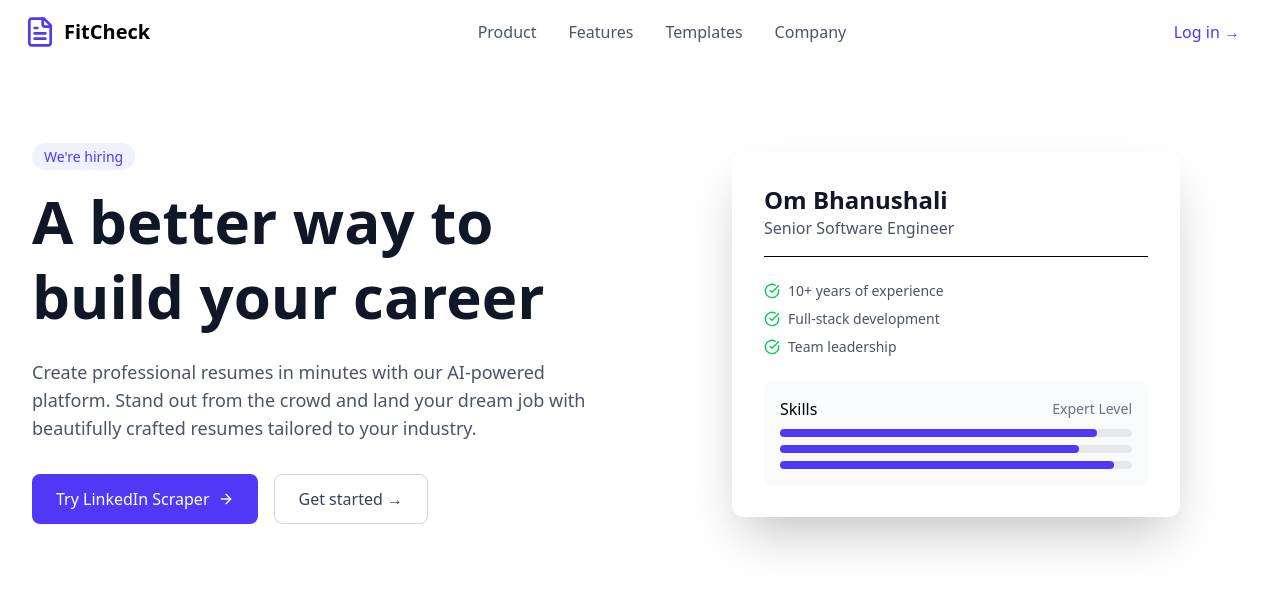
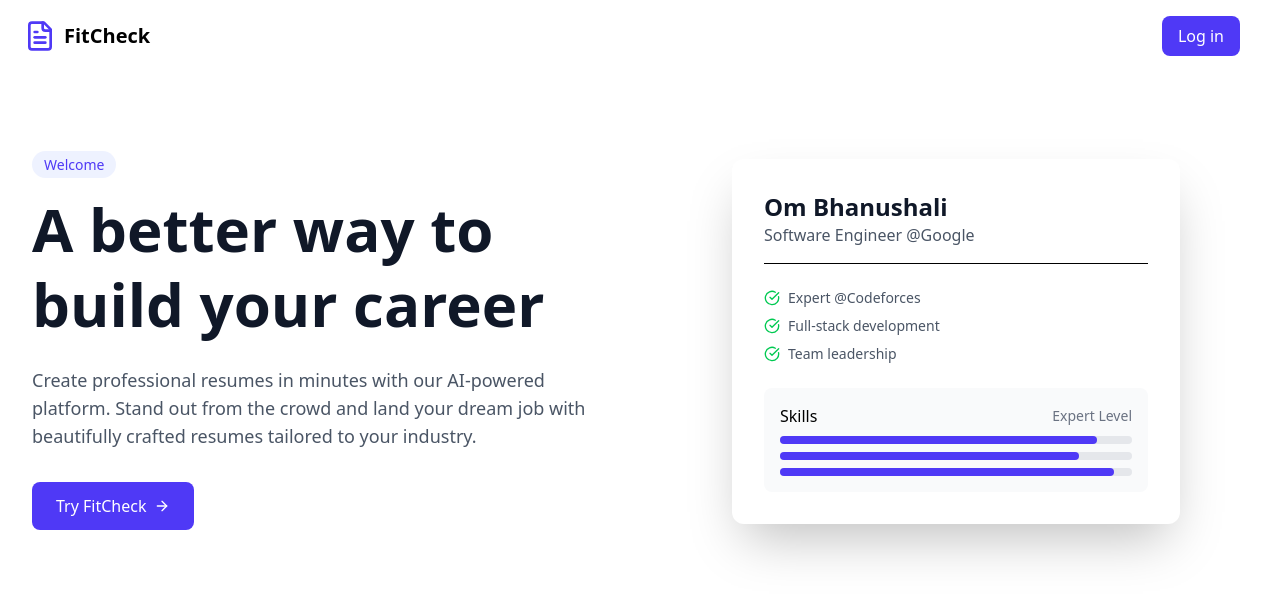
Before and after one commit to ombhanushaliii/FitCheck, a React (Vite) app in the folder frontend/: page / in a window 1280 px wide. Shown: the top 598 px of the page. Built offline with nearby package versions, Linux system fonts and the light colour scheme; no server answers.

Commit message:
fix: enhanced landing ui

```diff
--- a/frontend/src/pages/Landing.jsx
+++ b/frontend/src/pages/Landing.jsx
@@ -11,14 +11,11 @@
           <FileText className="w-8 h-8 text-indigo-600" />
           <span className="text-xl font-bold">FitCheck</span>
         </div>
-        <div className="hidden md:flex items-center space-x-8">
-          <a href="#" className="text-gray-600 hover:text-gray-900">Product</a>
-          <a href="#" className="text-gray-600 hover:text-gray-900">Features</a>
-          <a href="#" className="text-gray-600 hover:text-gray-900">Templates</a>
-          <a href="#" className="text-gray-600 hover:text-gray-900">Company</a>
-        </div>
+
         <div className="flex items-center space-x-4">
-          <Link to="/login" className="hidden md:block text-indigo-600 font-medium">Log in →</Link>
+          <Link to="/login" className="hidden md:block bg-indigo-600 text-white px-4 py-2 rounded-lg font-medium hover:bg-indigo-700 transition-colors flex items-center">
+            Log in
+          </Link>
           <Menu className="md:hidden w-6 h-6" />
         </div>
       </nav>
@@ -28,7 +25,7 @@
         <div className="grid md:grid-cols-2 gap-12 items-center">
           <div>
             <div className="inline-block mb-4">
-              <span className="bg-indigo-50 text-indigo-600 py-1 px-3 rounded-full text-sm font-medium">We're hiring</span>
+              <span className="bg-indigo-50 text-indigo-600 py-1 px-3 rounded-full text-sm font-medium">Welcome</span>
             </div>
             <h1 className="text-4xl md:text-6xl font-bold text-gray-900 leading-tight mb-6">
               A better way to build your career
@@ -38,11 +35,8 @@
             </p>
             <div className="flex flex-col sm:flex-row gap-4">
               <Link to="/login" className="bg-indigo-600 text-white px-6 py-3 rounded-lg font-medium hover:bg-indigo-700 transition-colors flex items-center justify-center">
-                Try LinkedIn Scraper
+                Try FitCheck
                 <ArrowRight className="ml-2 w-4 h-4" />
-              </Link>
-              <Link to="/login" className="text-gray-700 px-6 py-3 rounded-lg font-medium border border-gray-300 hover:border-gray-400 transition-colors">
-                Get started →
               </Link>
             </div>
           </div>
@@ -53,12 +47,12 @@
               <div className="space-y-6">
                 <div className="border-b pb-4">
                   <h2 className="text-2xl font-bold text-gray-900">Om Bhanushali</h2>
-                  <p className="text-gray-600">Senior Software Engineer</p>
+                  <p className="text-gray-600">Software Engineer @Google</p>
                 </div>
                 <div className="space-y-2">
                   <div className="flex items-center text-sm text-gray-600">
                     <CheckCircle className="w-4 h-4 text-green-500 mr-2" />
-                    <span>10+ years of experience</span>
+                    <span>Expert @Codeforces</span>
                   </div>
                   <div className="flex items-center text-sm text-gray-600">
                     <CheckCircle className="w-4 h-4 text-green-500 mr-2" />
```
